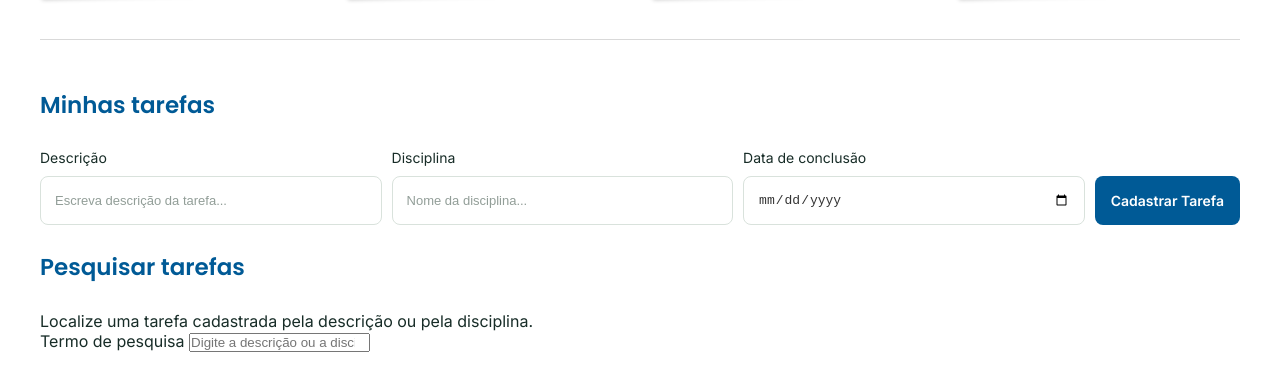
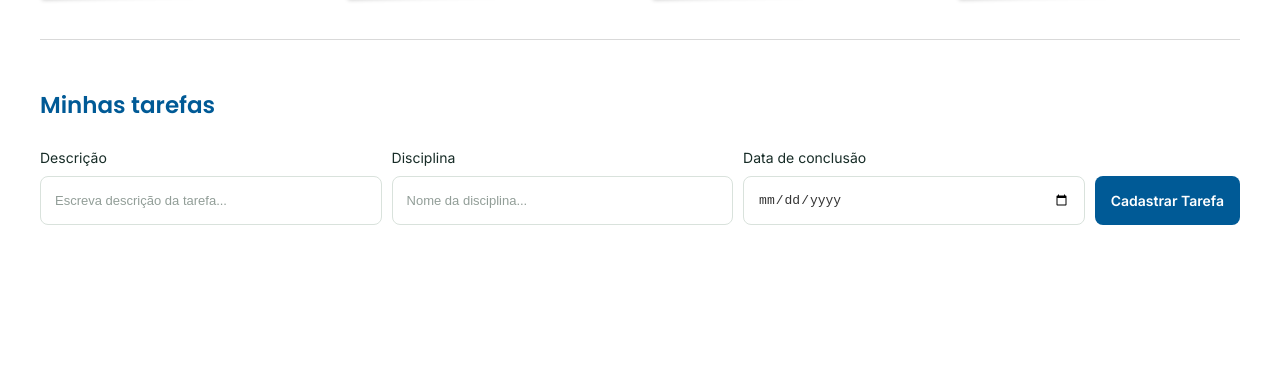
Before and after one commit to lsfredo/to-do-list-aluno-senac, a plain HTML site: page index.html in a window 1280 px wide. Shown: the part 412-802 px from the top of the page. Drawn offline with Linux system fonts and the light colour scheme.

Commit message:
Remove campo de pesquisa não implementado

```diff
--- a/index.html
+++ b/index.html
@@ -158,23 +158,6 @@
 
             </form>
 
-            <!-- Seção de pesquisa de tarefas -->
-            <div class="campo-pesquisa">
-                <h2>Pesquisar tarefas</h2>
-                <p>Localize uma tarefa cadastrada pela descrição ou pela disciplina.</p>
-
-                <label for="pesquisa-tarefa">
-                    Termo de pesquisa
-                </label>
-
-                <input
-                    type="search"
-                    id="pesquisa-tarefa"
-                    placeholder="Digite a descrição ou a disciplina"
-                    oninput="pesquisarTarefas()"
-                >
-            </div>
-
 
             <!-- LISTA DE TAREFAS -->
 
```
